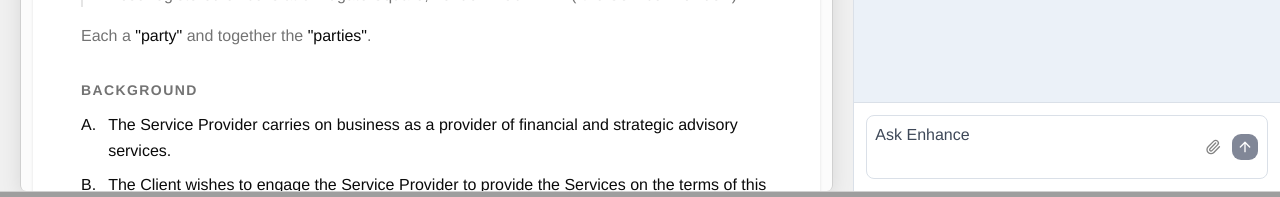
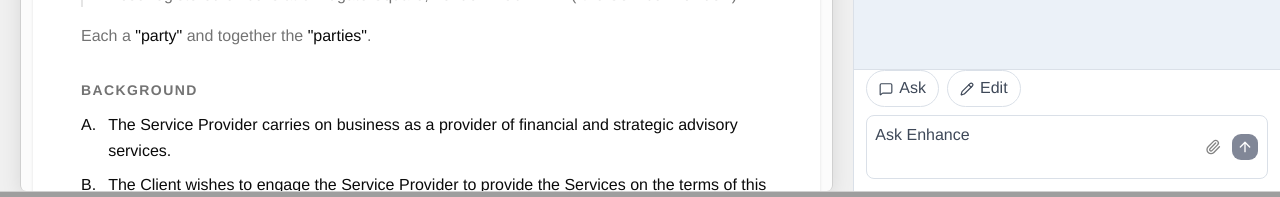
Before and after one commit to pamedodera/contract-builder, a React (Vite) app: page / in a window 1280 px wide. Shown: the part 585-782 px from the top of the page. Built offline with nearby package versions, Linux system fonts and the light colour scheme; grey boxes are pictures that could not be loaded.

Commit message:
feat: add Ask and Edit action buttons above chat input
Adds pill-style Ask and Edit buttons (matching the document context
menu actions) side by side directly above the chat input box.

Co-Authored-By: Claude Sonnet 4.6 <noreply@anthropic.com>

```diff
--- a/src/components/action-space/ActionSpaceSidebarB.tsx
+++ b/src/components/action-space/ActionSpaceSidebarB.tsx
@@ -1,7 +1,7 @@
 import { useState, useEffect, useRef, Fragment } from 'react'
 import { motion, AnimatePresence } from 'motion/react'
 import { cn } from '@/lib/utils'
-import { Plus, ChevronDown, ChevronUp, ChevronRight, ArrowRight, Check, Loader2, Undo2, FileText, Upload, FileUp, BookmarkPlus, Bookmark } from 'lucide-react'
+import { Plus, ChevronDown, ChevronUp, ChevronRight, ArrowRight, Check, Loader2, Undo2, FileText, Upload, FileUp, BookmarkPlus, Bookmark, MessageSquare, Pencil } from 'lucide-react'
 import { Button, buttonVariants } from '@/components/ui/button'
 import { Badge } from '@/components/ui/badge'
 import { Checkbox } from '@/components/ui/checkbox'
@@ -1079,7 +1079,23 @@ export function ActionSpaceSidebarB({ contextChips = [], onRemoveContextChip }:
                 </div>
               )}
 
-              <div className="px-3 py-3">
+              <div className="px-3 pb-3 flex flex-col gap-2">
+                <div className="flex gap-2">
+                  <button
+                    type="button"
+                    className="flex items-center gap-1.5 rounded-full border border-border bg-background px-3 py-1.5 text-sm text-muted-foreground hover:bg-accent hover:text-accent-foreground transition-colors"
+                  >
+                    <MessageSquare className="h-3.5 w-3.5 shrink-0" />
+                    Ask
+                  </button>
+                  <button
+                    type="button"
+                    className="flex items-center gap-1.5 rounded-full border border-border bg-background px-3 py-1.5 text-sm text-muted-foreground hover:bg-accent hover:text-accent-foreground transition-colors"
+                  >
+                    <Pencil className="h-3.5 w-3.5 shrink-0" />
+                    Edit
+                  </button>
+                </div>
                 <ChatInput onSend={(text) => { setSelectedActionLabel(text); setChatPhase('confirming'); setShowConfirmation(true) }} placeholder="Ask Enhance" rows={2} inputRef={chatInputRef} attachedFiles={uploadedFiles} onRemoveFile={(i) => setUploadedFiles((prev) => prev.filter((_, idx) => idx !== i))} promptToApply={appliedPrompt} uploadingFile={uploadingFile} isDragActive={dragState === 'dragging'} contextChips={contextChips} onRemoveContextChip={onRemoveContextChip} />
               </div>
             </div>
```
